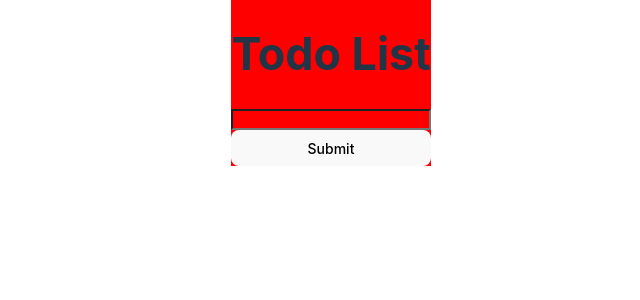
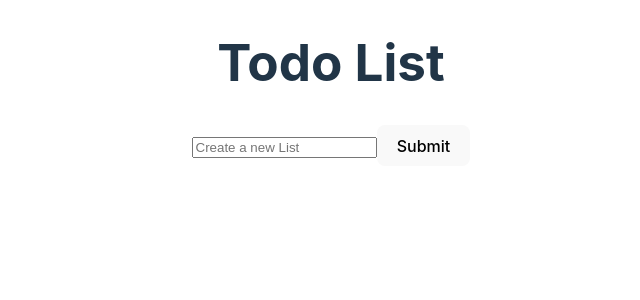
Before and after one commit to Cakeza007/TodoList, a React (Vite) app: page / in a window 1280 px wide. Shown: the top 300 px of the page, without its empty margins (309-949 px from the left). Built offline with nearby package versions, Linux system fonts and the light colour scheme.

Commit message:
Separate component

```diff
--- a/src/App.jsx
+++ b/src/App.jsx
@@ -1,61 +1,22 @@
-import { Layout } from "antd";
+import { Layout, Form } from "antd";
 import { useState } from "react";
+import Input from "./Input.jsx";
+import AddList from "./List.jsx";
 
 function TodoList() {
-  const [List, setList] = useState([]);
-  const [InputList, setInputList] = useState();
-  const [Edit, setEdit] = useState();
+  // const [List, setList] = useState([]);
+  // const [InputList, setInputList] = useState();
+  // const [Edit, setEdit] = useState();
 
-  const OnSubmit = () => {
-    if (Edit != null) {
-      const newList = List.map((e, i) => {
-        if (i === Edit) return InputList;
-        return e;
-      });
-      setList(newList);
-      setInputList("");
-      setEdit(undefined);
-    } else {
-      if (InputList.length) setList([...List, InputList]);
-      setInputList("");
-      console.log(List);
-    }
-  };
 
-  const onEdit = (index) => {
-    const value = List.find((_, i) => i === index);
-    if (value) setInputList(value);
-    setEdit(index);
-  };
 
-  const Delete = (index) => {
-    const newList = List.filter((_, i) => i !== index);
-    setList(newList);
-  };
+
 
   return (
-    <Layout style={{backgroundColor: 'red'}}>
-        <h1>Todo List</h1>
-      <input
-      value={InputList}
-      onChange={(e) => setInputList(e.target.value)}
-      color="red"
-      style={{ display: 'flex', alignItems: 'center', backgroundColor:'red' }}
-      />
-      <button onClick={OnSubmit}>Submit</button>
-
-      <div>
-        {List.map((e, index) => {
-          return (
-            <div key={index}>
-              {e}
-              <button onClick={() => onEdit(index)}>Edit</button>
-              <button onClick={() => Delete(index)}>Delete</button>
-            </div>
-          );
-        })}
-      </div>
-    </Layout>
+    <>
+      <Input />
+      <AddList />
+    </>
   );
 }
 
--- /dev/null
+++ b/src/Input.jsx
@@ -0,0 +1,42 @@
+//ช่อง input กับปุ่ม submit
+
+
+import { Layout, Form } from "antd";
+import { useState } from "react";
+
+function TodoList() {
+  const [List, setList] = useState([]);
+  const [InputList, setInputList] = useState();
+  const [Edit, setEdit] = useState();
+
+  const OnSubmit = () => {
+    if (Edit != null) {
+      const newList = List.map((e, i) => {
+        if (i === Edit) return InputList;
+        return e;
+      });
+      setList(newList);
+      setInputList("");
+      setEdit(undefined);
+    } else {
+      if (InputList.length) setList([...List, InputList]);
+      setInputList("");
+      console.log(List);
+    }
+  };
+
+
+return (
+  <div>
+    <h1>Todo List</h1>
+    <input
+      value={InputList}
+      onChange={(e) => setInputList(e.target.value)}
+      placeholder="Create a new List"
+    />
+    <button onClick={OnSubmit}>Submit</button>
+  </div>
+);
+}
+
+export default TodoList;
--- /dev/null
+++ b/src/List.jsx
@@ -0,0 +1,38 @@
+//text edit delete
+
+
+import { Layout, Form } from "antd";
+import { useState } from "react";
+
+function TodoList() {
+  const [InputList, setInputList] = useState();
+  const [Edit, setEdit] = useState();
+  const [List, setList] = useState([]);
+
+  const onEdit = (index) => {
+    const value = List.find((_, i) => i === index);
+    if (value) setInputList(value);
+    setEdit(index);
+  };
+
+  const Delete = (index) => {
+    const newList = List.filter((_, i) => i !== index);
+    setList(newList);
+  };
+
+
+return (
+  <div>
+    {List.map((e, index) => {
+      return (
+        <li key={index}>
+          {e}
+          <button onClick={() => onEdit(index)}>Edit</button>
+          <button onClick={() => Delete(index)}>Delete</button>
+        </li>
+      );
+    })}
+  </div>
+);
+}
+export default TodoList;
```
